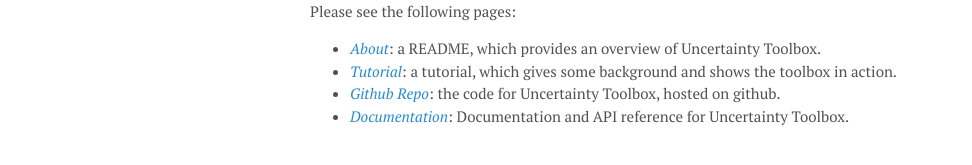
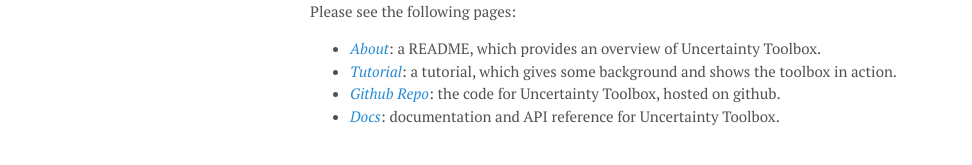
Before and after one commit to uncertainty-toolbox/uncertainty-toolbox.github.io, a Jekyll site: the page built from index.md, in a window 1280 px wide. Shown: the part 518-683 px from the top of the page, without its empty margins (0-972 px from the left). Built offline with Jekyll 4.4.1, drawn with Linux system fonts in a browser that asks for light colours.

Commit message:
update index description of docs

```diff
--- a/index.md
+++ b/index.md
@@ -21,5 +21,5 @@ Please see the following pages:
 * [_Tutorial_](/tutorial/): a tutorial, which gives some background and shows the toolbox in action.
 * [_Github Repo_](https://github.com/uncertainty-toolbox/uncertainty-toolbox): the
   code for Uncertainty Toolbox, hosted on github.
-* [_Documentation_](https://uncertainty-toolbox.github.io/docs/): Documentation and API
-  reference for Uncertainty Toolbox.
+* [_Docs_](https://uncertainty-toolbox.github.io/docs/): documentation and API reference
+  for Uncertainty Toolbox.
```
